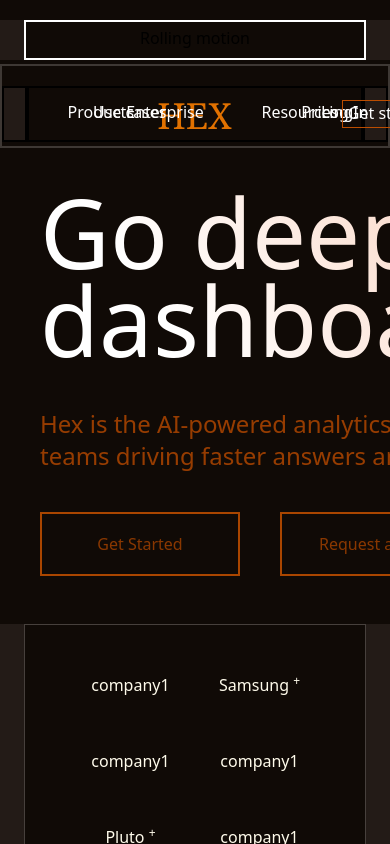
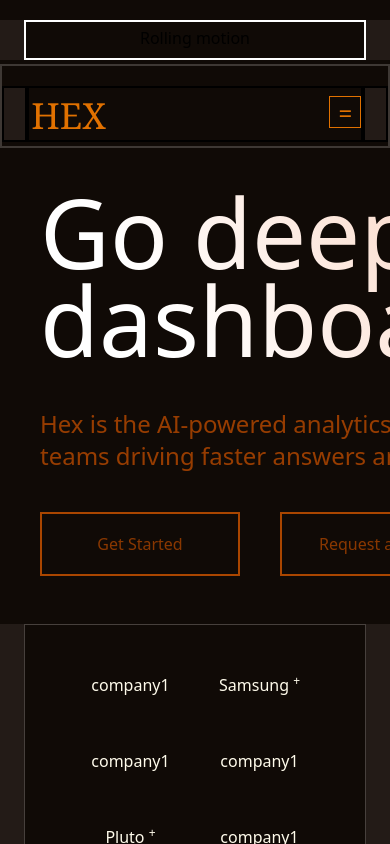
Before and after one commit to rohit-debnath24/Project-HEX, a React (Vite) app in the folder HEX/: page / in a window 390 px wide. Shown: the top 844 px of the page. Built offline with nearby package versions, Linux system fonts and the light colour scheme.

Commit message:
navbar made responsive

```diff
--- a/HEX/src/Pages/LovablePage.jsx
+++ b/HEX/src/Pages/LovablePage.jsx
@@ -4,7 +4,7 @@
         <> <div className=''>
             <div className="grid grid-border-2 h-[600px]  box-border border-[#827D77]/30  sm-grid-cols-5 sm:grid-rows-5 gap-0  pl-50 pr-50  pt-50 mt-20 mb-0 ">
                 <div className="border-1 grid sm:grid-cols-2  border-[#827D77]/30 "><div className="border-1 border-[#827D77]/30   "></div> <div className="border-1 border-[#827D77]/30   " ></div></div>
-                <div className="border-1 grid sm:grid-rows-2 border-[#827D77]/30  sm:col-span-3 sm:row-span-3 sm:colstart-2 sm:row-start-2 font-bold "> <div className="flex justify-center text-6xl text-center m-6  text-amber-50">Loved by the <br />est data teams</div><div className="flex justify-center text-amber-700 mt-8">Hex helps companies of all sizes do more with their data.</div></div>
+                <div className="border-1 grid sm:grid-rows-2 border-[#827D77]/30  sm:col-span-3 sm:row-span-3 sm:colstart-2 sm:row-start-2 font-bold "> <div className="flex justify-center text-6xl text-center m-6  text-amber-50">Loved by the <br />best data teams</div><div className="flex justify-center text-amber-700 mt-8">Hex helps companies of all sizes do more with their data.</div></div>
                 <div className="border-1 grid sm:grid-cols-2  border-[#827D77]/30  sm:col-start-2 sm:row-start-1"><div className="border-1 border-[#827D77]/30   grid grid-cols-2 "><div className='border-r-1 border-[#827D77]/30 '></div><div></div></div> <div className="border-1 border-[#827D77]/30   grid grid-cols-2 "><div className='border-r-1 border-[#827D77]/30 '></div><div></div></div></div>
                 <div className="border-1 grid sm:grid-cols-2  border-[#827D77]/30  sm:col-start-3 sm:row-start-1"><div className="border-1 border-[#827D77]/30   grid grid-cols-2 "><div className='border-r-1 border-[#827D77]/30 '></div><div></div></div> <div className="border-1 border-[#827D77]/30   grid grid-cols-2 "><div className='border-r-1 border-[#827D77]/30 '></div><div></div></div></div>
                 <div className="border-1 grid sm:grid-cols-2  border-[#827D77]/30  sm:col-start-4 sm:row-start-1"><div className="border-1 border-[#827D77]/30   grid grid-cols-2 "><div className='border-r-1 border-[#827D77]/30 '></div><div></div></div> <div className="border-1 border-[#827D77]/30   grid grid-cols-2 "><div className='border-r-1 border-[#827D77]/30 '></div><div></div></div></div>
--- a/HEX/src/components/Navbar.jsx
+++ b/HEX/src/components/Navbar.jsx
@@ -26,11 +26,11 @@
             </div>
 
             <div className={`${sticky ? 'fixed top-0 left-0 right-0 shadow-md bg-[#100A06] z-50' : 'relative'}
-                   border-2 border-[#3e3834]  py-1 flex justify-center transition-all duration-500
+                   border-2 border-[#3e3834]  py-1 flex justify-between transition-all duration-500
                   `}>
                 <div className="h-14 w-7 mt-4 border-2  bg-[#231b17] "></div>
                 <div className="h-14 border-2 w-screen  mt-4 py-2 flex justify-center gap-7 ">
-                    <div class="grid grid-cols-4 gap-7  relative top-1 text-white">
+                    <div class="md:grid grid-cols-4 gap-7 hidden  relative top-1 text-white">
                         <div class="h-7 w-20  text-center flex justify-center"><h1> </h1> </div>
                         <div class="h-7 w-20  hover:bg-[#564b45ca] hover:text-white text-center flex justify-center"><h1> Products</h1> </div>
                         <div class="h-7 w-20  hover:bg-[#564b45ca] hover:text-white text-center flex">Use cases</div>
@@ -38,13 +38,14 @@
 
                     </div>
                     <div class="h-10 w-20 font-serif text-center text-4xl text-amber-600">HEX</div>
-                    <div class="grid grid-cols-4 gap-2 relative top-1 text-white ">
+                    <div class="md:grid hidden grid-cols-4 gap-2 relative top-1 text-white ">
                         <div class="h-7 w-20  hover:bg-[#564b45ca] hover:text-white text-center">Resources</div>
                         <div class="h-7 w-20  hover:bg-[#564b45ca] hover:text-white text-center">Pricing</div>
                         <div class="h-7 w-15 cursor-pointer  text-center hover:bg-[#564b45ca] hover:text-white " >Log In</div>
 
                         <div class="h-7 w-24  hover:bg-[#ae876b] hover:text-white text-center border-1 border-amber-700 "><button>Get started</button></div>
                     </div>
+                    <div className="text-amber-600 md:hidden flex ml-auto text-2xl w-8 h-8 text-center justify-center border border-amber-600">=</div>
                 </div>
                 <div className="h-14 mt-4 w-7 border-2  bg-[#231b17]"></div>
             </div>
```
